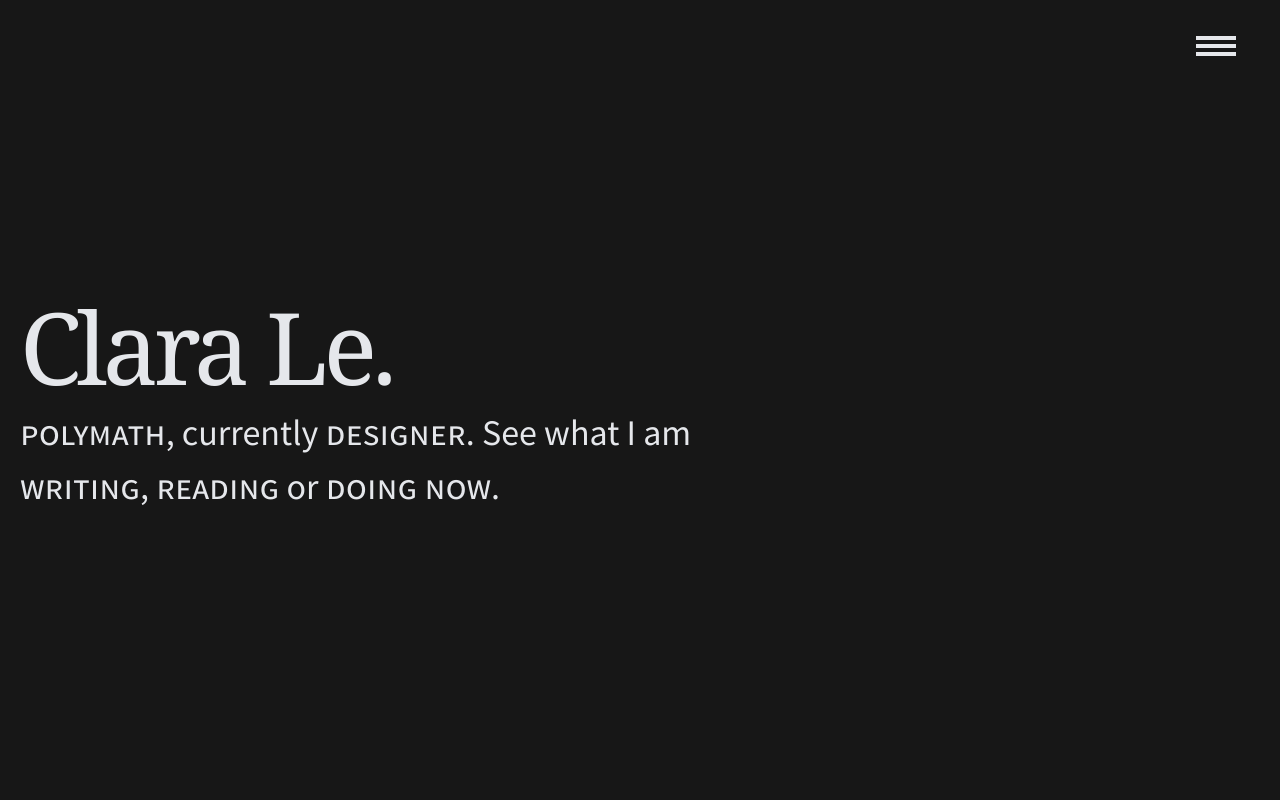
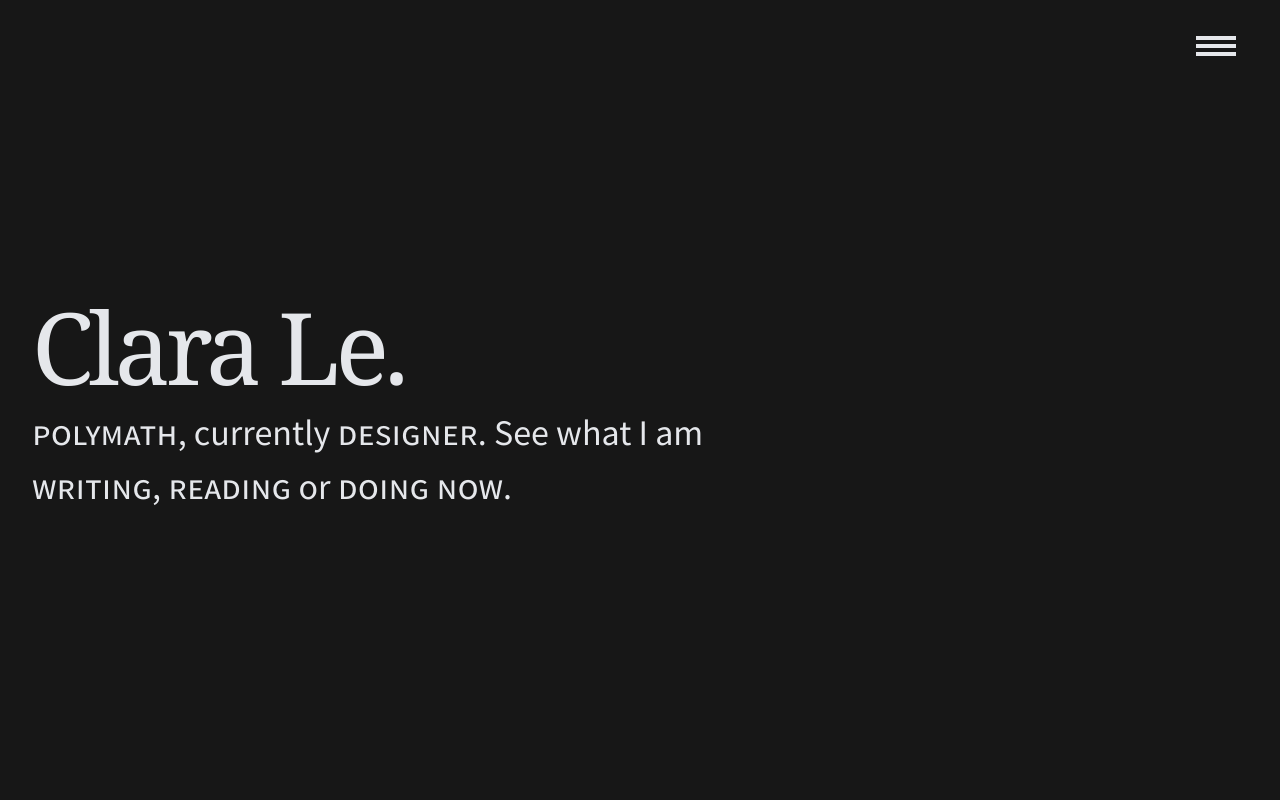
Before and after one commit to hgcl/clara-website, a Next.js app: page / in a window 1280 px wide. Shown: the top 800 px of the page. Built offline with nearby package versions, Linux system fonts and the light colour scheme; a web font is replaced by a local one; what @tailwindcss/typography would draw is missing.

Commit message:
Change Container padding

```diff
--- a/components/container.js
+++ b/components/container.js
@@ -1,3 +1,3 @@
 export default function Container({ children }) {
-  return <div className="container mx-auto px-5">{children}</div>;
+  return <div className="container mx-auto px-8">{children}</div>;
 }
```
